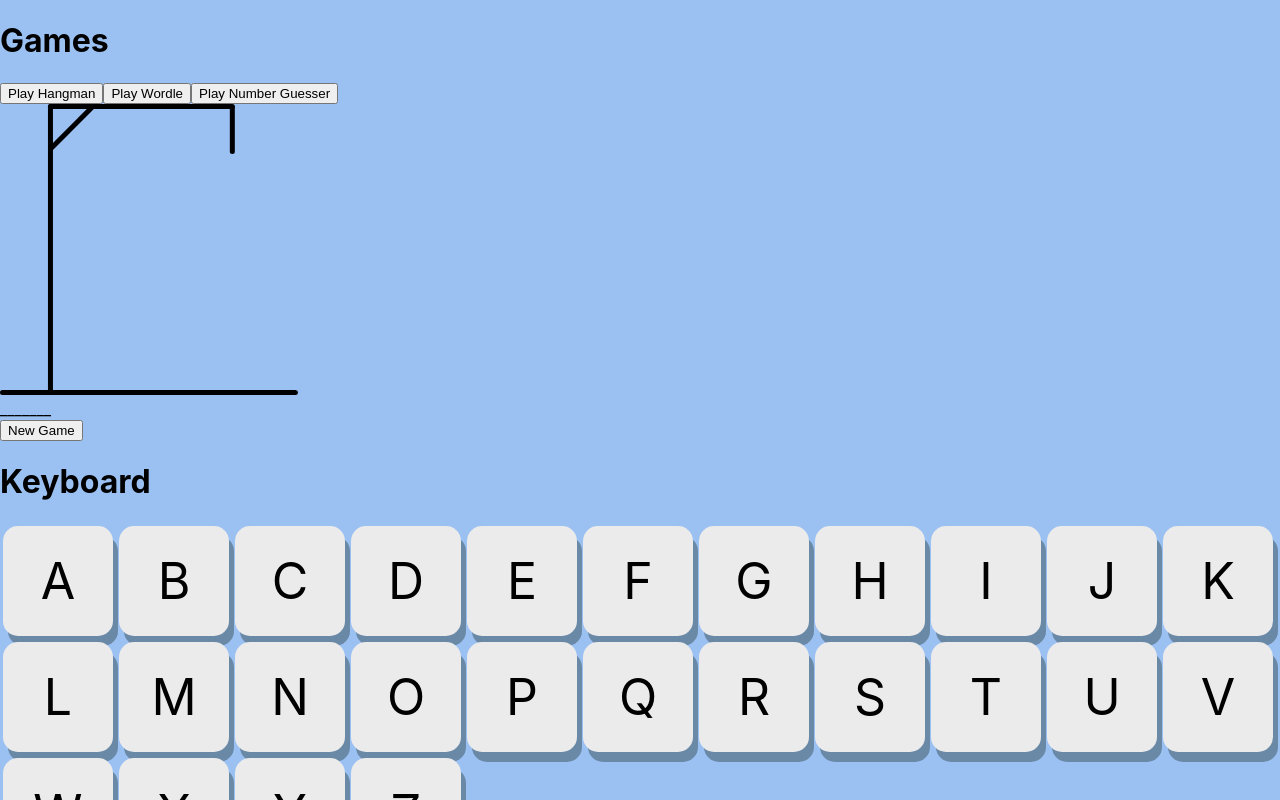
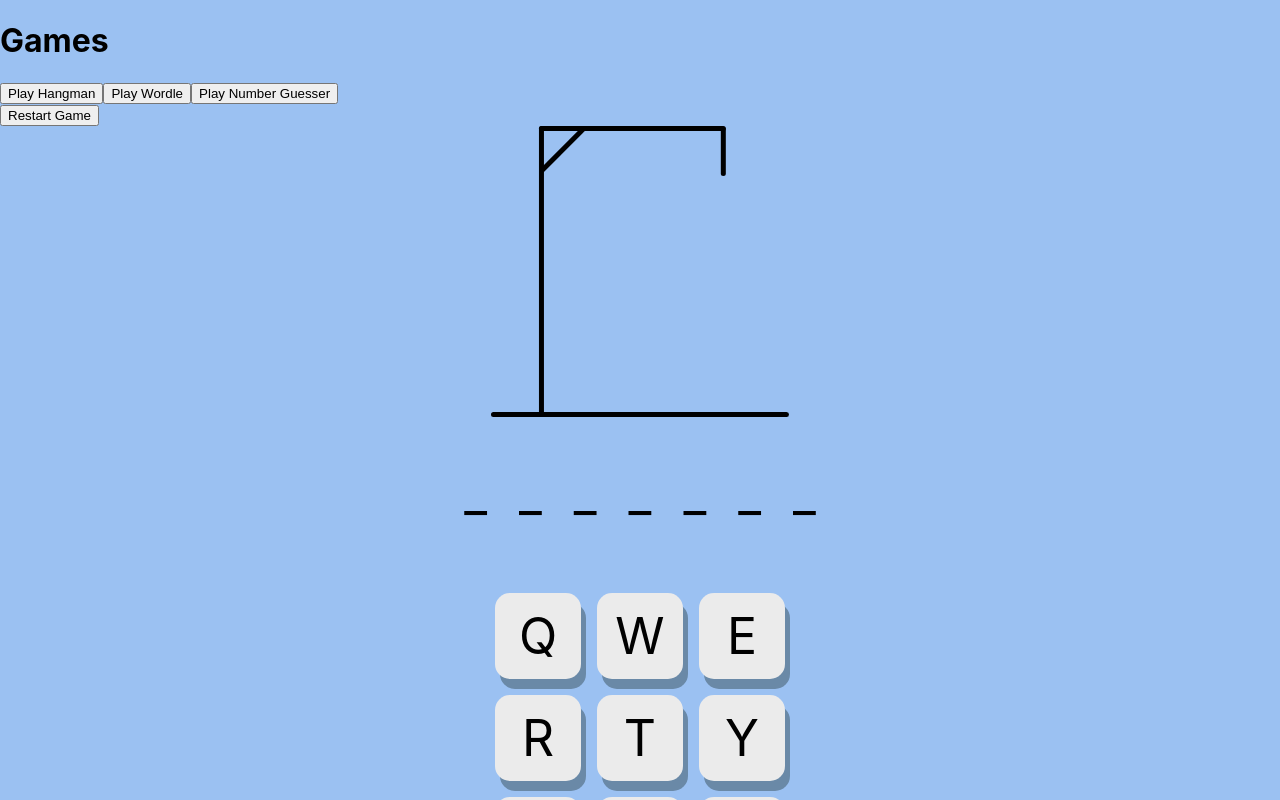
Before and after one commit to AnnaKiira/ProPlayer, a React (Create React App) app: page / in a window 1280 px wide. Both pictures are taken after a click on the button "Play Hangman". Shown: the top 800 px of the page. Built offline with nearby package versions, Linux system fonts and the light colour scheme.

Commit message:
styling Hangman

```diff
--- a/src/games/hangman/Hangman.css
+++ b/src/games/hangman/Hangman.css
@@ -2,6 +2,9 @@
     display: flex;
     flex-direction: row;
     flex-wrap: wrap;
+    align-items: center;
+    justify-content: center;
+    margin: 0 450px 0 450px;
 }
 
 .key {
@@ -9,11 +12,11 @@
     align-items: center;
     justify-content: center;
     cursor: pointer;
-    padding: 30px;
-    margin: 3px;
+    padding: 24px;
+    margin: 8px;
     font-size: 50px;
-    height: 50px;
-    width: 50px;
+    height: 38px;
+    width: 38px;
     background:#ebebeb;
     border-radius: 15px;
     box-shadow: 5px 10px #6a89a7;
@@ -22,4 +25,37 @@
 .key:hover {
     background-color: #6a89a7;
     box-shadow: 5px 10px #ebebeb;
+    animation: bubble 0.4s ease-out;
 }
+
+@keyframes bubble {
+    0% {
+      transform: scale(1);
+    }
+    50% {
+      transform: scale(1.2);
+    }
+    100% {
+      transform: scale(1);
+    }
+}
+
+.word-display {
+    display: flex;
+    flex-direction: row;
+    align-items: center;
+    justify-content: center;
+    padding: 30px;
+}
+
+.letter {
+    padding: 16px;
+    margin: 0 0 16px 0;
+    font-size: 50px;
+}
+
+.hangman-drawing {
+    display: flex;
+    align-items: center;
+    justify-content: center;
+}
--- a/src/games/hangman/Hangman.js
+++ b/src/games/hangman/Hangman.js
@@ -48,12 +48,16 @@ function Hangman() {
     return (
         <div>
 
+            <div className='resetGameBtn'>
+                <button onClick={startNewGame}>Restart Game</button>
+            </div>
+
             <div className='hangman-drawing'>
                 <img src={hangmanImg[incorrectGuesses]} alt={`Hangman guess ${incorrectGuesses}`} />
             </div>
 
             <div className='word-display'>
-                {randomWord.split('').map((letter, index) => (
+                {randomWord.split('').map((letter, index,) => (
                     <span key={index} className='letter'>
                         {correctGuesses.includes(letter) ? letter : '_'}
                     </span>
@@ -61,14 +65,8 @@ function Hangman() {
             </div>
 
             <div>
-                <button onClick={startNewGame}>New Game</button>
-            </div>
-
-            <div>
-                <h1>Keyboard</h1>
-
                 <div className="keyboard">
-                    {['a', 'b', 'c', 'd', 'e', 'f', 'g', 'h', 'i', 'j', 'k', 'l', 'm', 'n', 'o', 'p', 'q', 'r', 's', 't', 'u', 'v', 'w', 'x', 'y', 'z'].map((keyvalue) => (
+                    {['q', 'w', 'e', 'r', 't', 'y', 'u', 'i', 'o', 'p', 'a', 's', 'd', 'f', 'g', 'h', 'j', 'k', 'l', 'z', 'x', 'c', 'v', 'b', 'n', 'm'].map((keyvalue) => (
                         <div
                             key={keyvalue}
                             className={`key ${selectedKeys.includes(keyvalue) ? 'selected' : ''}`}
```
Also changed, not shown: public/style.css (+11 -0 lines).
